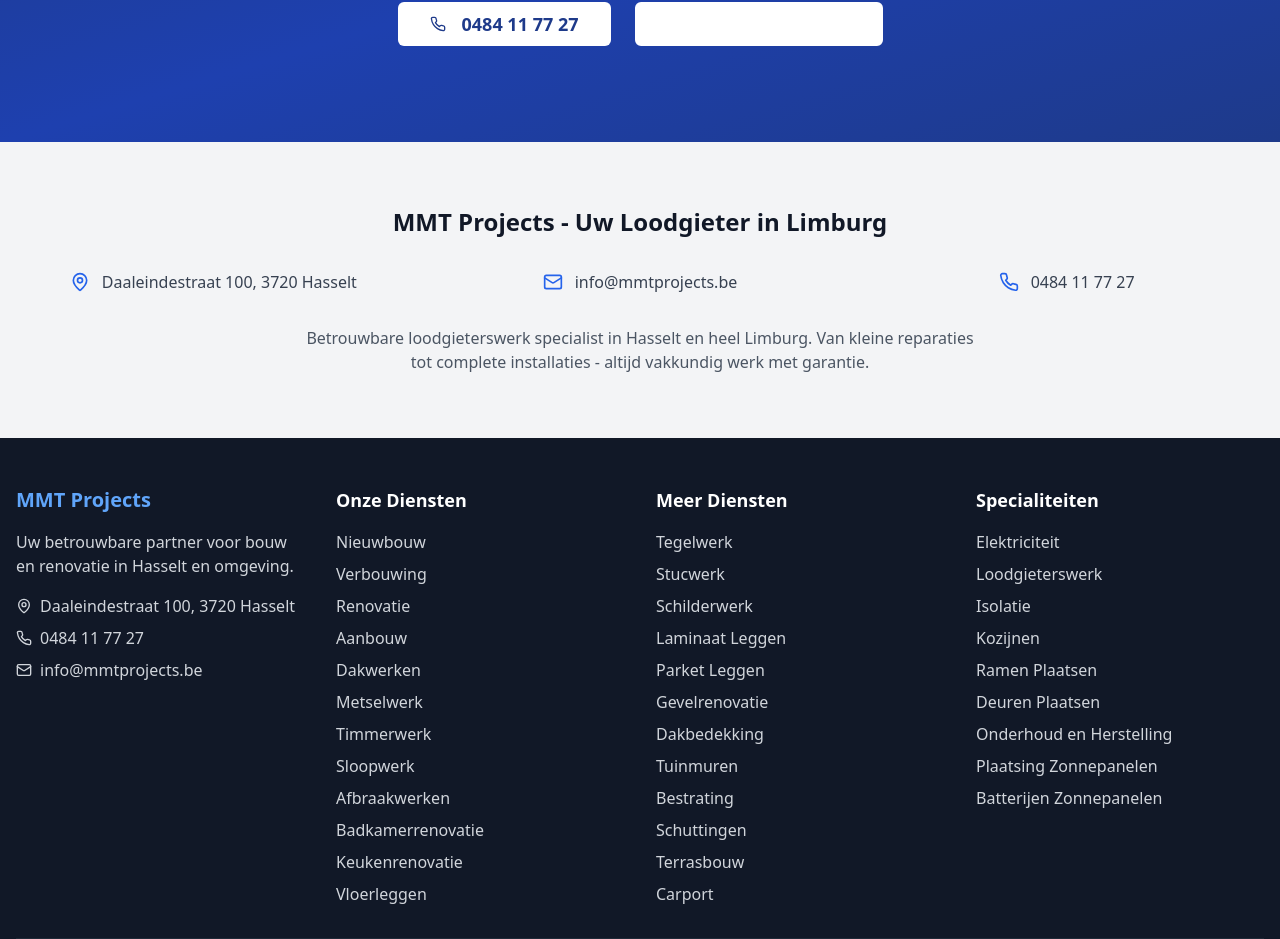
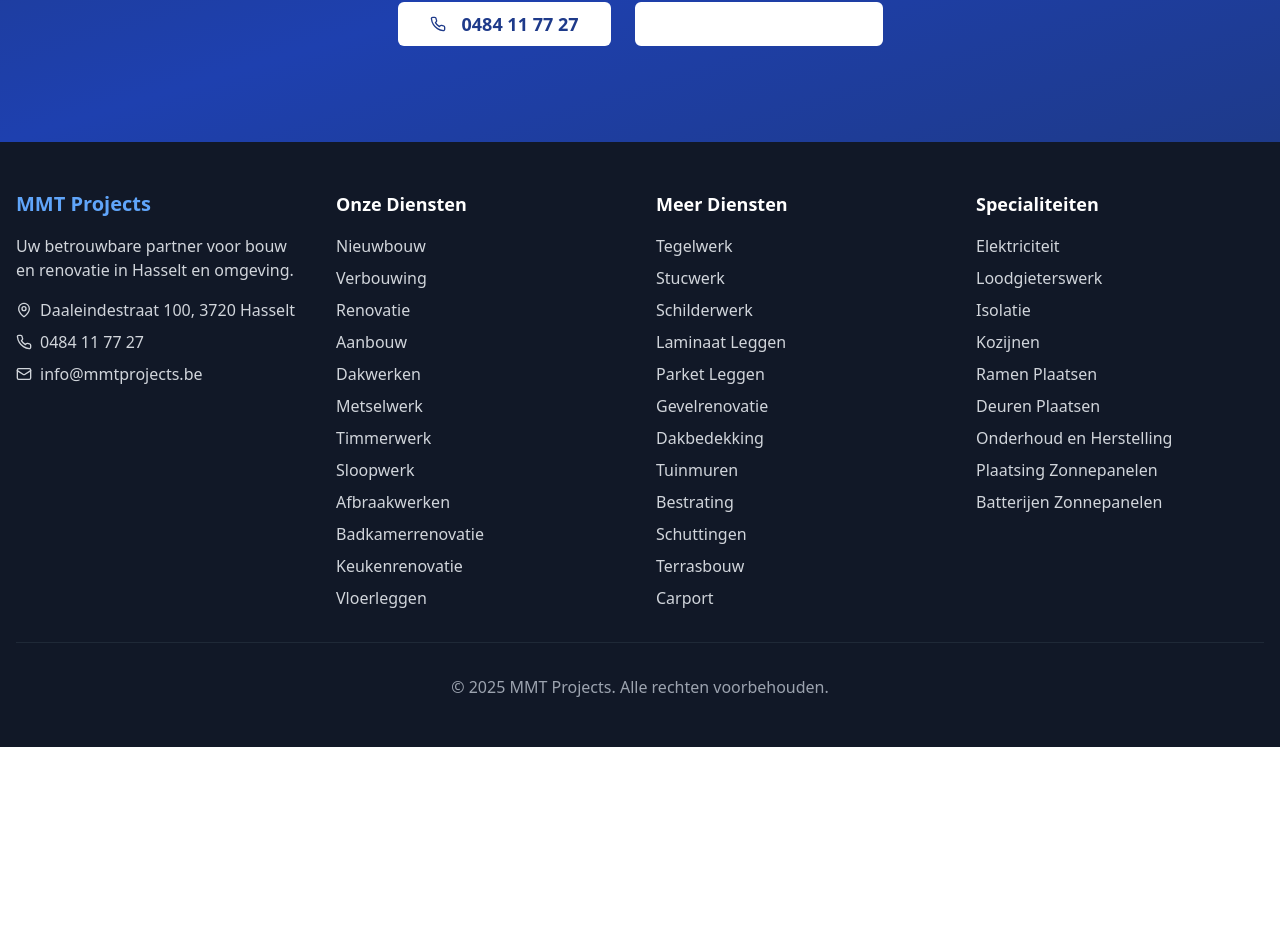
Before and after one commit to LeviHackermann/bouw-en-verbouw-gids, a React (Vite) app: page /loodgieterswerk-hasselt-limburg in a window 1280 px wide. Shown: the part 3254-4193 px from the top of the page. After the commit the page ends 4001 px from the top, so only its background shows below. Built offline with nearby package versions, Linux system fonts and the light colour scheme.

Commit message:
Fix: Remove contact section from Loodgieterswerk
Removed the contact section from the Loodgieterswerk page.

```diff
--- a/src/pages/Loodgieterswerk.tsx
+++ b/src/pages/Loodgieterswerk.tsx
@@ -1,4 +1,3 @@
-
 import { Helmet } from 'react-helmet-async';
 import {
   Wrench, Droplets, CheckCircle, Phone, Mail, MapPin,
@@ -275,37 +274,6 @@ const Loodgieterswerk = () => {
             </div>
           </div>
         </section>
-
-        {/* Contact Section */}
-        <section className="py-16 px-4 bg-gray-100">
-          <div className="max-w-7xl mx-auto">
-            <div className="text-center space-y-8">
-              <h3 className="text-2xl font-bold text-gray-900">
-                MMT Projects - Uw Loodgieter in Limburg
-              </h3>
-
-              <div className="grid md:grid-cols-3 gap-8">
-                <div className="flex items-center justify-center space-x-3">
-                  <MapPin className="h-5 w-5 text-blue-600 flex-shrink-0" />
-                  <span className="text-gray-700">Daaleindestraat 100, 3720 Hasselt</span>
-                </div>
-                <div className="flex items-center justify-center space-x-3">
-                  <Mail className="h-5 w-5 text-blue-600 flex-shrink-0" />
-                  <span className="text-gray-700">info@mmtprojects.be</span>
-                </div>
-                <div className="flex items-center justify-center space-x-3">
-                  <Phone className="h-5 w-5 text-blue-600 flex-shrink-0" />
-                  <span className="text-gray-700">0484 11 77 27</span>
-                </div>
-              </div>
-
-              <p className="text-gray-600 max-w-2xl mx-auto">
-                Betrouwbare loodgieterswerk specialist in Hasselt en heel Limburg.
-                Van kleine reparaties tot complete installaties - altijd vakkundig werk met garantie.
-              </p>
-            </div>
-          </div>
-        </section>
       </div>
 
       <Footer />
```
